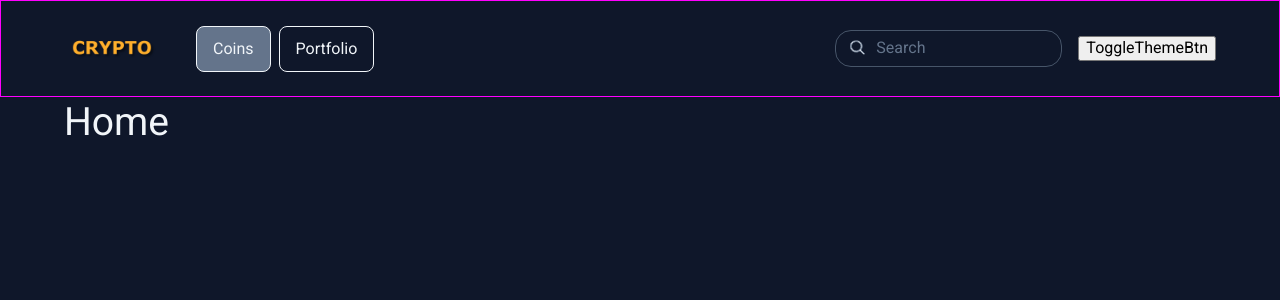
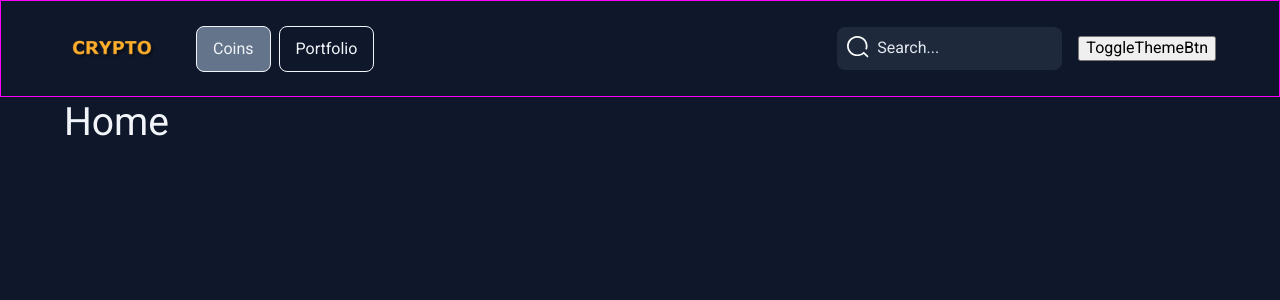
Before and after one commit to grefelnable/crypto-app, a React (Vite) app: page / in a window 1280 px wide. Shown: the top 300 px of the page. Built offline with nearby package versions, Linux system fonts and the light colour scheme.

Commit message:
Style search icon to follow the design

```diff
--- a/src/components/Search.jsx
+++ b/src/components/Search.jsx
@@ -35,15 +35,13 @@ const Search = () => {
       <Container>
         <input
           type="text"
-          placeholder="Search"
+          placeholder="Search..."
           value={query}
           onChange={(e) => {
             setQuery(e.target.value);
           }}
         />
-        <i>
-          <SearchIcon />
-        </i>
+        <StyledSearchIcon />
         {/* Result contents */}
       </Container>
       {query ? (
@@ -69,26 +67,27 @@ const Container = styled.form`
   position: relative;
   input {
     color: var(--grey-500);
-    background-color: var(--grey-900);
-    padding-top: 8px;
-    padding-bottom: 8px;
+    background-color: var(--grey-800);
+    padding-top: 12px;
+    padding-bottom: 12px;
     padding-left: 2.5rem;
-    border: 1px solid var(--grey-600);
-    border-radius: 1rem;
+    border: transparent;
+    border-radius: 0.5rem;
     outline: none;
   }
   input::placeholder {
-    color: var(--grey-500);
+    color: var(--grey-200);
   }
-  /* search icon */
-  i {
-    stroke: var(--grey-500);
-    display: block;
-    position: absolute;
-    top: 50%;
-    transform: translateY(-45%);
-    left: 15px;
-  }
+`;
+
+const StyledSearchIcon = styled(SearchIcon)`
+  fill: var(--grey-200);
+  position: absolute;
+  top: 50%;
+  transform: translateY(-50%);
+  left: 10px;
+  height: 24px;
+  width: 24px;
 `;
 
 const SearchResults = styled.ul`
```
Also changed, not shown: src/assets/search-icon.svg.
